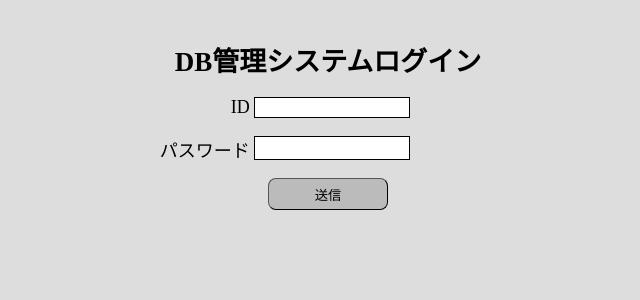
After one commit to tumemoto5865/sns_training, a PHP site: page /manage_login.php in a window 1280 px wide. The commit adds this page. Shown: the top 300 px of the page, without its empty margins (312-952 px from the left). Run offline with PHP 8.4, Linux system fonts and the light colour scheme.

Commit message:
ログインページmanage_login.php完成 あとはこのpostした情報をdb_manage.php(db_testから改名)にpostし、ここでログイン情報を認証してセッションに記録、他ページでその認証を参照させていく。

```diff
--- a/src/css/styles.css
+++ b/src/css/styles.css
@@ -109,7 +109,6 @@ label {
     text-align: right;
     min-width: 33%;
     margin-right: 4px;
-
 }
 
 #sex {
@@ -193,3 +192,13 @@ button, .button:hover {
 #edit_button:hover {
     background-color: #DDDDEE;
 }
+
+.manage {
+    margin: 0 auto;
+    margin: 0 20%;
+    }
+
+#manage_id,#manage_pw {
+    width: 30%;
+    min-width: 150px;
+}
--- a/src/dbtest.php
+++ b/src/db_manage.php
@@ -4,7 +4,7 @@ include('app/_parts/_header.php');
 createToken();
 ?>
 <main>
-    <h1>データベース練習</h1>
+    <h1>DB管理</h1>
     <p><a href="regist.php">登録</a></p>
     <p><a href="search.php">検索</a></p>
 
--- a/src/dummies_data_process.php
+++ b/src/dummies_data_process.php
@@ -66,6 +66,6 @@ WHERE NOT EXISTS (
 <?php
 }
 ?>
-<button type="button" onclick="location.href='dbtest.php'" class="submit">TOPへ戻る</button>
+<button type="button" onclick="location.href='db_manage.php'" class="submit">TOPへ戻る</button>
 <?php
 include('app/_parts/_footer.php');
--- /dev/null
+++ b/src/manage_login.php
@@ -0,0 +1,27 @@
+<?php
+require('app/functions.php');
+include('app/_parts/_header.php');
+createtoken();
+?>
+<h1>DB管理システムログイン</h1>
+<main>
+    <div class="manage">
+        <form action="db_manage.php" method="post" class="manage">
+            <span class="input-form">
+                <p>
+                    <label for="manage_id">ID</label for="manage_id" class="manage_label">
+                    <input type="text" name="manage_id" id="manage_id"><br />
+                </p>
+                <p>
+                    <label for="manage_pw" class="manage_label">パスワード</label>
+                    <input type="text" name="manage_pw" id="manage_pw"><br />
+                </p>
+            </span>
+            <!-- 念のためチェックトークンを生成してそれも送信 -->
+            <input type="hidden" name="token" value="<?= hsc($_SESSION['token']); ?>">
+            <p><input type="submit" value="送信" class="submit"></p>
+        </form>
+    </div>
+</main>
+<?php
+include('app/_parts/_footer.php');
--- a/src/regist.php
+++ b/src/regist.php
@@ -58,7 +58,7 @@ createToken();
     </p>
 </div>
 </form>
-<button type="button" onclick="location.href='dbtest.php'" class="submit">TOPへ戻る</button>
+<button type="button" onclick="location.href='db_manage.php'" class="submit">TOPへ戻る</button>
 
 <?php
 include('app/_parts/_footer.php');
--- a/src/registprocess.php
+++ b/src/registprocess.php
@@ -124,7 +124,7 @@ if (in_array("", $regist_info, true)) {
 <?php
 }
 ?>
-<button type="button" onclick="location.href='dbtest.php'" class="submit">TOPへ戻る</button>
+<button type="button" onclick="location.href='db_manage.php'" class="submit">TOPへ戻る</button>
 
 <?php
 include('app/_parts/_footer.php');
--- a/src/search.php
+++ b/src/search.php
@@ -52,7 +52,7 @@ include('app/_parts/_header.php');
       </div>
     </p>
   </form>
-  <button type="button" onclick="location.href='dbtest.php'" class="submit">TOPへ戻る</button>
+  <button type="button" onclick="location.href='db_manage'" class="submit">TOPへ戻る</button>
 </main>
 <?php
 include('app/_parts/_footer.php');
--- a/src/searchresult.php
+++ b/src/searchresult.php
@@ -222,7 +222,7 @@ $search_results = $stmt->fetchAll();
 
     <p><button type="button" onclick="location.href='search.php'" class="submit">検索画面へ戻る</button></p>
     <p>
-        <button type="button" onclick="location.href='dbtest.php'" class="submit">TOPへ戻る</button>
+        <button type="button" onclick="location.href='db_manage'" class="submit">TOPへ戻る</button>
     </p>
 </main>
 <?php
```
Also changed, not shown: src/login.php (deleted, +0 -13 lines).
